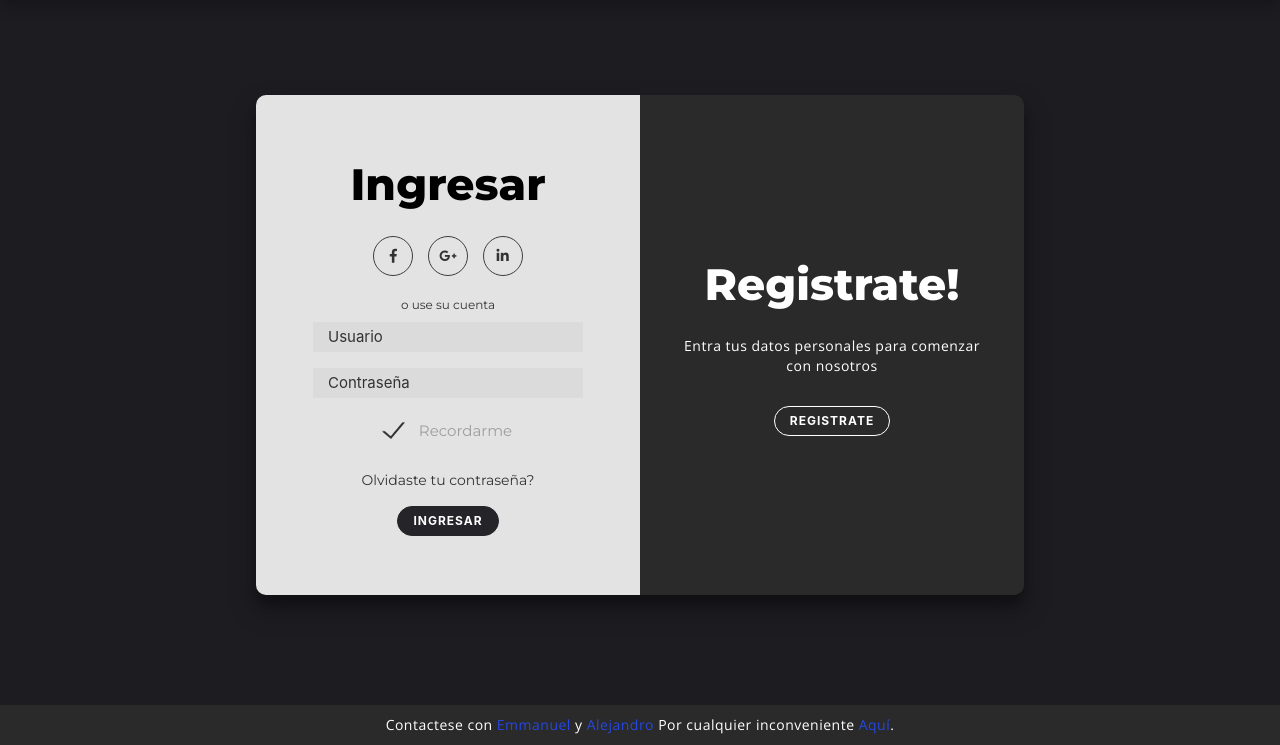
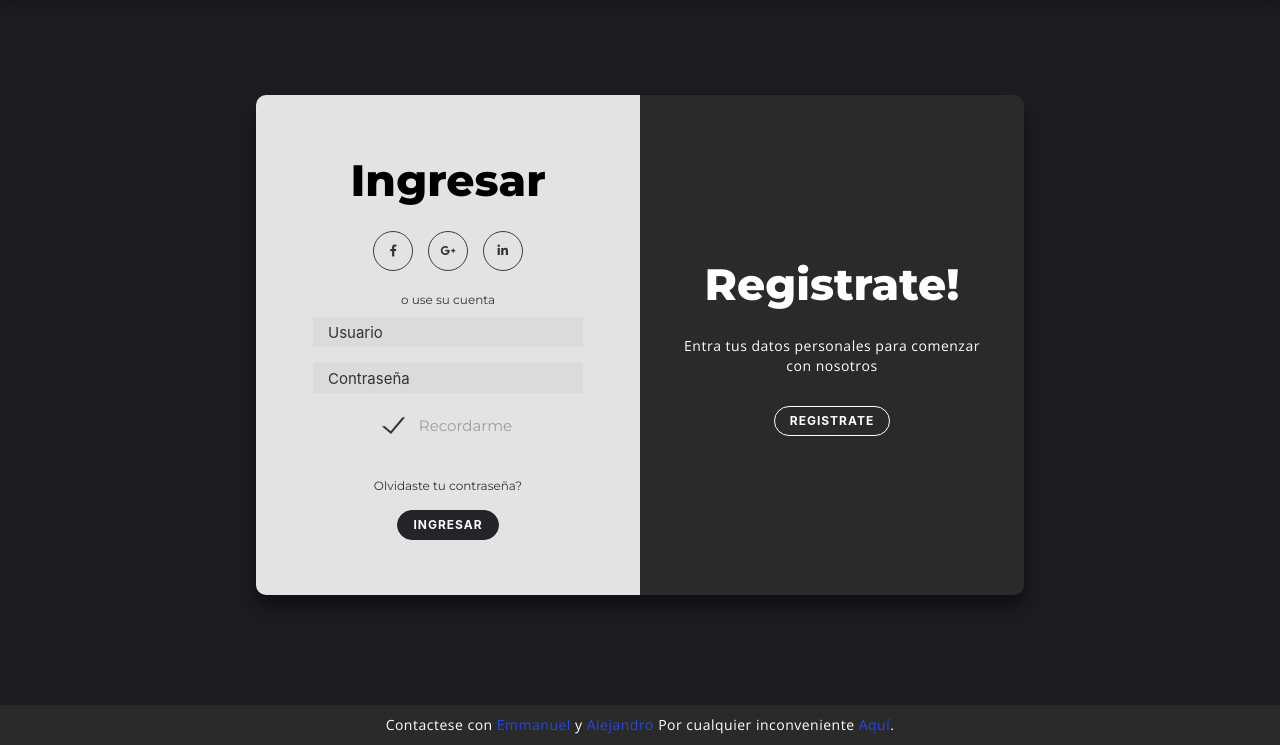
Before and after one commit to Uz-code/pixelgamestore, a PHP site: page /Ingresar.php in a window 1280 px wide. Shown: the part 55-800 px from the top of the page. Run offline with PHP 8.4, Linux system fonts and the light colour scheme; some libraries are stand-ins or nearby versions.

Commit message:
ajuste estilos

```diff
--- a/Ingresar.php
+++ b/Ingresar.php
@@ -157,7 +157,7 @@ if(isset($_SESSION["usuario"])){
           <span class="dark">o use su cuenta</span>
           <input type="text" placeholder="Usuario"  name="usuario" id="usuario" required/>
           <input type="password" placeholder="Contraseña" name="contrasena" id="contrasena" required/>
-          <label style="padding: 1em 0;">
+          <label style="padding: 1em 0 2em;">
             <input type="checkbox" checked="checked" id="recordar1"/>
             <span>Recordarme</span>
           </label>
--- a/assets/css/login.css
+++ b/assets/css/login.css
@@ -47,7 +47,7 @@ p {
 
 .forgot-password, .social-containerLog a {
     color: #333;
-    font-size: 14px;
+    font-size: 12px;
     text-decoration: none;
     margin: 15px 0;
 }
```
